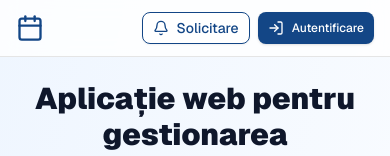
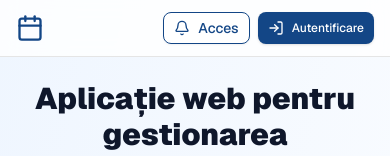
Before and after one commit to Licenta-proiect/frontend, a Next.js app in the folder frontend/: page / in a window 390 px wide. Shown: the top 156 px of the page. Built offline with nearby package versions, Linux system fonts and the light colour scheme; no server answers.

Commit message:
Update ProfessorAccessRequest.tsx

```diff
--- a/frontend/src/components/ProfessorAccessRequest.tsx
+++ b/frontend/src/components/ProfessorAccessRequest.tsx
@@ -113,7 +113,7 @@ export function ProfessorAccessRequest() {
         >
           <Bell className="h-4 w-4 md:h-5 md:w-5" />
           <span className="hidden sm:inline">Solicitare acces</span>
-          <span className="sm:hidden">Solicitare</span>
+          <span className="sm:hidden">Acces</span>
         </Button>
       </DialogTrigger>
       <DialogContent className="max-w-[95vw] sm:max-w-md rounded-lg">
```
